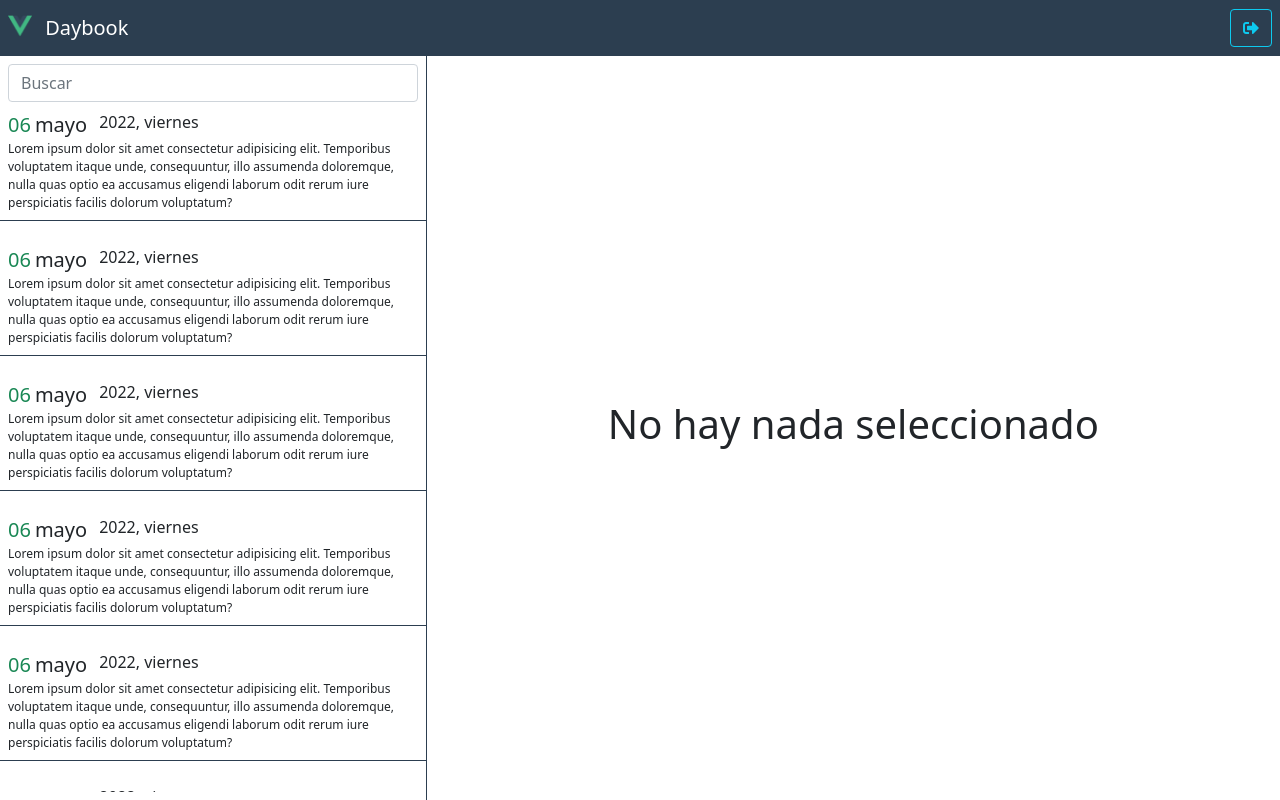
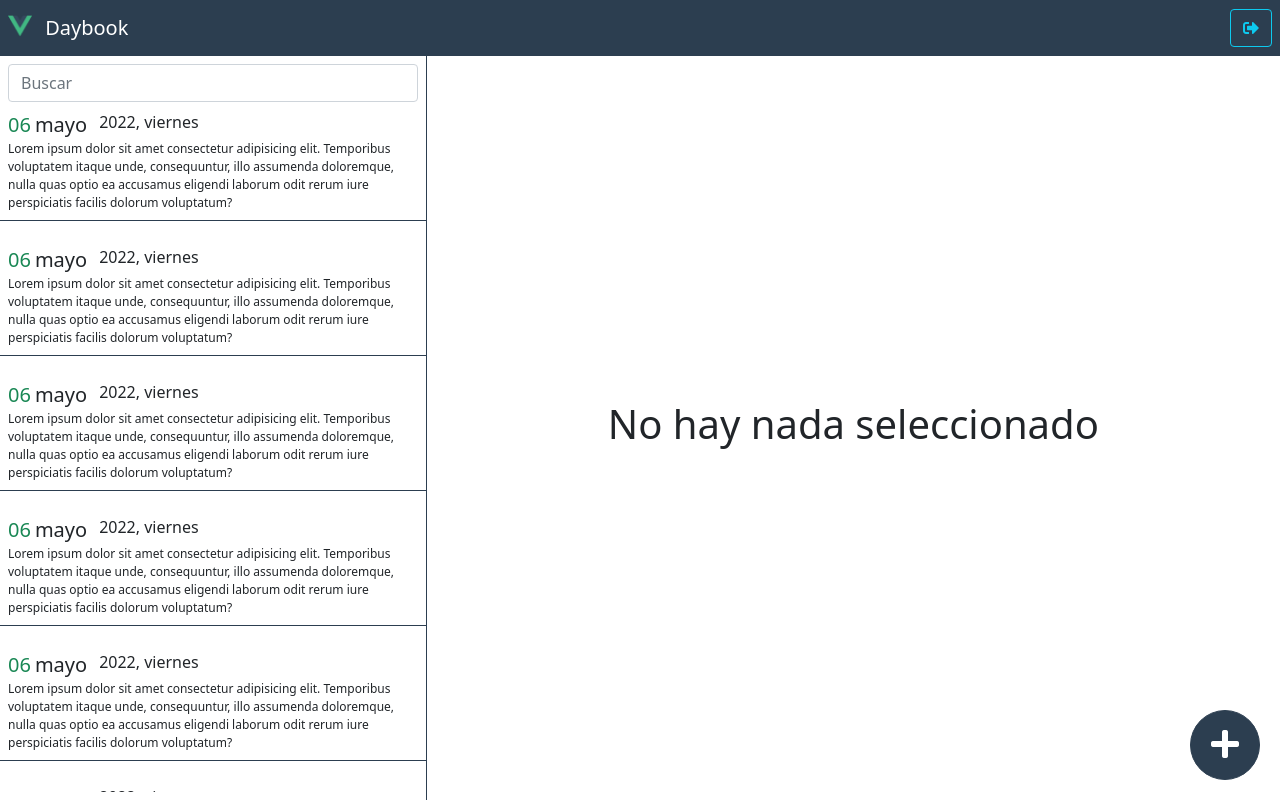
Before and after one commit to HabacucSoto/journal-app, a Vue app: page /#/daybook in a window 1280 px wide. Built offline with nearby package versions, Linux system fonts and the light colour scheme.

Commit message:
added component: Fab (floating button)

```diff
--- /dev/null
+++ b/src/modules/daybook/components/Fab.vue
@@ -0,0 +1,22 @@
+<template>
+    <button class="btn btn-primary">
+        <i class="fa fa-2x fa-plus"></i>
+    </button>
+</template>
+
+<script>
+export default {
+    name: 'DaybookFab'
+}
+</script>
+
+<style lang="scss" scoped>
+    button {
+        border-radius: 100%;
+        bottom: 20px;
+        height: 70px;
+        position: fixed;
+        right: 20px;
+        width: 70px;
+    }
+</style>
--- a/src/modules/daybook/views/NoEntrySelected.vue
+++ b/src/modules/daybook/views/NoEntrySelected.vue
@@ -1,12 +1,20 @@
+import { defineAsyncComponent } from 'vue';
 <template>
     <div class="d-flex justify-content-center">
         <h1 class="align-self-center">No hay nada seleccionado</h1>
     </div>
+
+    <Fab />
 </template>
 
 <script>
+import { defineAsyncComponent } from 'vue'
+
 export default {
-    name: 'NoEntrySelected'
+    name: 'NoEntrySelected',
+    components: {
+        Fab: defineAsyncComponent( () => import( '../components/Fab.vue' ) )
+    }
 }
 </script>
 
```
